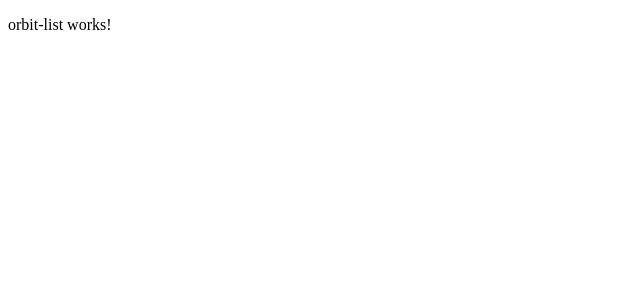
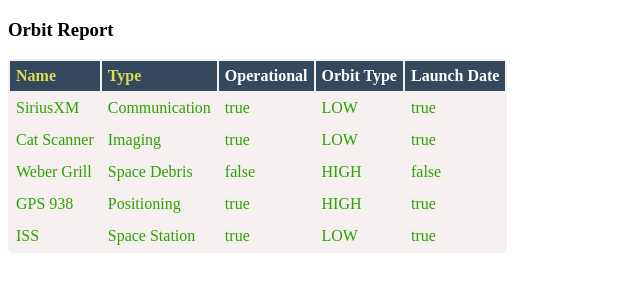
Before and after one commit to catchambers/orbit-report, an Angular app: page / in a window 1280 px wide. Shown: the top 300 px of the page, without its empty margins (0-640 px from the left). Built offline with nearby package versions, Linux system fonts and the light colour scheme.

Commit message:
Adding satellite list rows and CSS

```diff
--- a/src/app/app.component.css
+++ b/src/app/app.component.css
@@ -0,0 +1,13 @@
+.search-form {
+    margin-bottom: 40px;
+}
+
+button {
+    margin-left: 10px;
+    color: #fff;
+    background-color: #009b25;
+    border-radius: 4px;
+    padding: 2px 5px;
+    font-size: 18px;
+    cursor: pointer;
+}
--- a/src/app/app.component.ts
+++ b/src/app/app.component.ts
@@ -6,6 +6,8 @@
   templateUrl: './app.component.html',
   styleUrls: ['./app.component.css'],
 })
+
+
 
 export class AppComponent {
   title = 'orbit-report';
--- a/src/app/orbit-list/orbit-list.component.css
+++ b/src/app/orbit-list/orbit-list.component.css
@@ -0,0 +1,29 @@
+
+.sortable {
+    cursor: pointer;
+    color: #dd5;
+}
+
+.warning {
+    background-color: #ebb35f;
+}
+
+table {
+  color: rgb(46, 163, 0);
+  border-radius: 5px;
+  overflow: hidden;
+  margin: 12px 0;
+  min-width: 250px;
+  background: #f5efef;
+}
+
+.header-row {
+    background: #34495E;
+    color: #fff
+}
+
+th, td {
+    text-align: left;
+    margin: 5px 10px;
+    padding: 6px;
+}
--- a/src/app/orbit-list/orbit-list.component.html
+++ b/src/app/orbit-list/orbit-list.component.html
@@ -1 +1,18 @@
-<p>orbit-list works!</p>
+<h3>Orbit Report</h3>
+<table>
+   <tr class="header-row">
+      <th class="sortable">Name</th>
+      <th class="sortable">Type</th>
+      <th>Operational</th>
+      <th>Orbit Type</th>
+      <th>Launch Date</th>
+   </tr>
+   <!-- TODO: put <tr *ngFor=""></tr> here -->
+   <tr *ngFor ="let satellite of satellites">
+       <td>{{satellite.name}}</td>
+       <td>{{satellite.type}}</td>
+       <td>{{satellite.operational}}</td>
+       <td>{{satellite.orbitType}}</td>
+       <td>{{satellite.operational}}</td>
+   </tr>
+</table>
```
